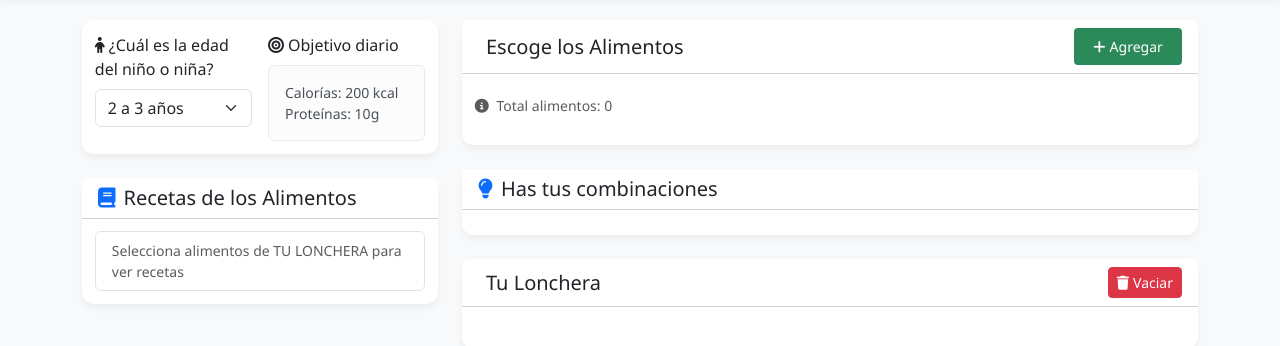
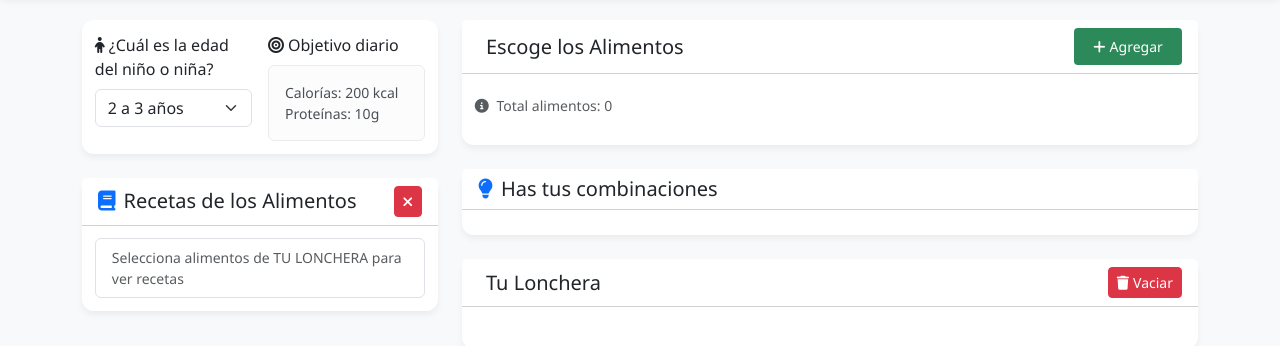
Before and after one commit to stevm06/NutriKid, a plain HTML site: page index.html in a window 1280 px wide. Shown: the part 60-406 px from the top of the page. Drawn offline with nearby package versions, Linux system fonts and the light colour scheme; sample sign-in values are in the browser's storage.

Commit message:
Actualizacion Login y Recetas

```diff
--- a/assets/js/scripts.js
+++ b/assets/js/scripts.js
@@ -267,7 +267,13 @@ loncheraDiv.innerHTML = lonchera.map((item, index) => `
     `).join('');
 
     actualizarResumenNutricional();
+
+    // Si la lonchera está vacía, resetear el panel de recetas
+    if (lonchera.length === 0) {
+        cerrarRecetas();
     }
+}
+
 
 
 // Función para actualizar el panel con la receta seleccionada
@@ -379,6 +385,14 @@ listaRecetas.innerHTML = `
 }
 }
 
+function cerrarRecetas() {
+    const listaRecetas = document.getElementById('lista-recetas');
+    listaRecetas.innerHTML = `
+        <li class="list-group-item text-muted">Selecciona alimentos de TU LONCHERA para ver recetas</li>
+    `;
+}
+
+
 
 function eliminarDeLonchera(index) {
     lonchera.splice(index, 1);
@@ -429,6 +443,7 @@ function vaciarLonchera() {
             () => {
                 lonchera = [];
                 actualizarLonchera();
+                cerrarRecetas();
             }
         );
     }
--- a/index.html
+++ b/index.html
@@ -219,11 +219,14 @@
 
 
                 <!-- Panel de recetas -->
-            <div class="card mb-4" >
-                <div class="card-header bg-white" >
+                <div class="card mb-4">
+                    <div class="card-header bg-white d-flex justify-content-between align-items-center">
                         <h5 class="m-0">
                             <i class="fas fa-book me-2 text-primary"></i>Recetas de los Alimentos
                         </h5>
+                        <button class="btn btn-sm btn-danger" onclick="cerrarRecetas()">
+                            <i class="fas fa-times"></i>
+                        </button>
                     </div>
                     <div class="card-body">
                         <ul id="lista-recetas" class="list-group small">
@@ -231,6 +234,7 @@
                         </ul>
                     </div>
                 </div>
+
 
 
             </aside>
```
Lines whose indentation alone changed are shown as unchanged.
